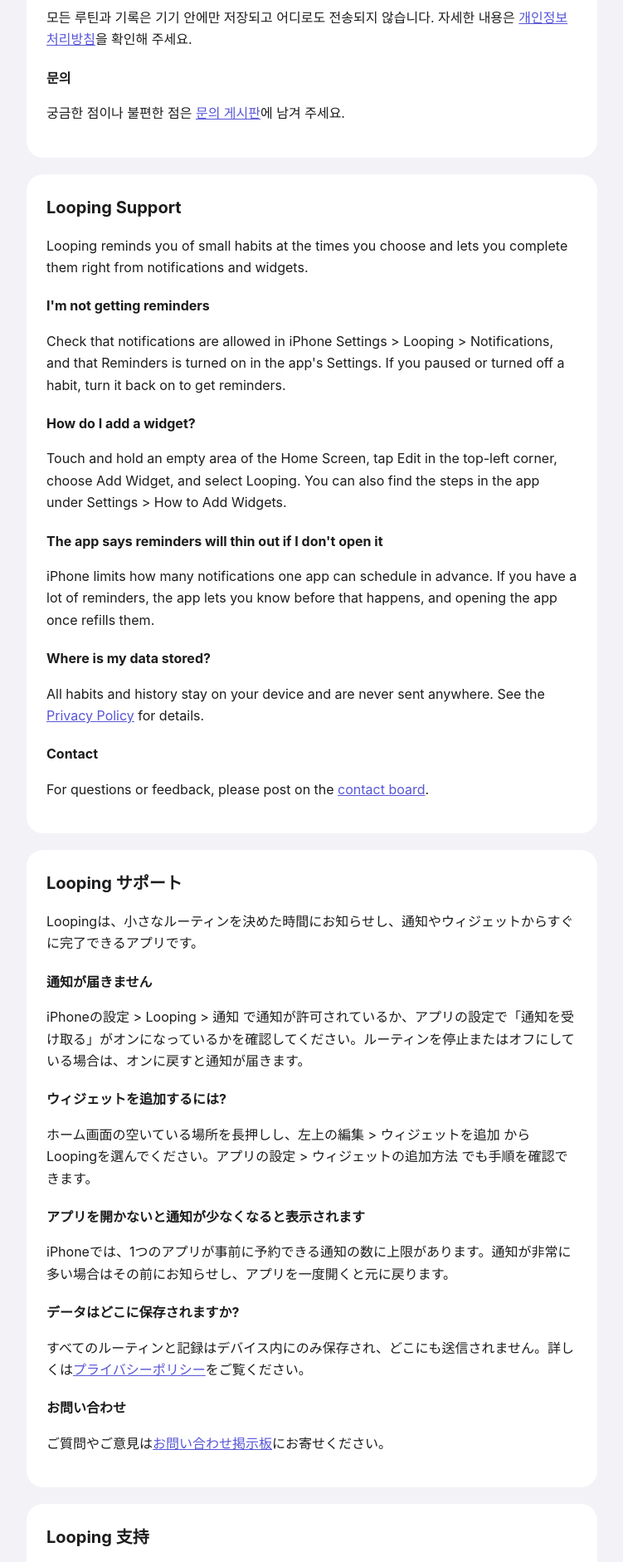
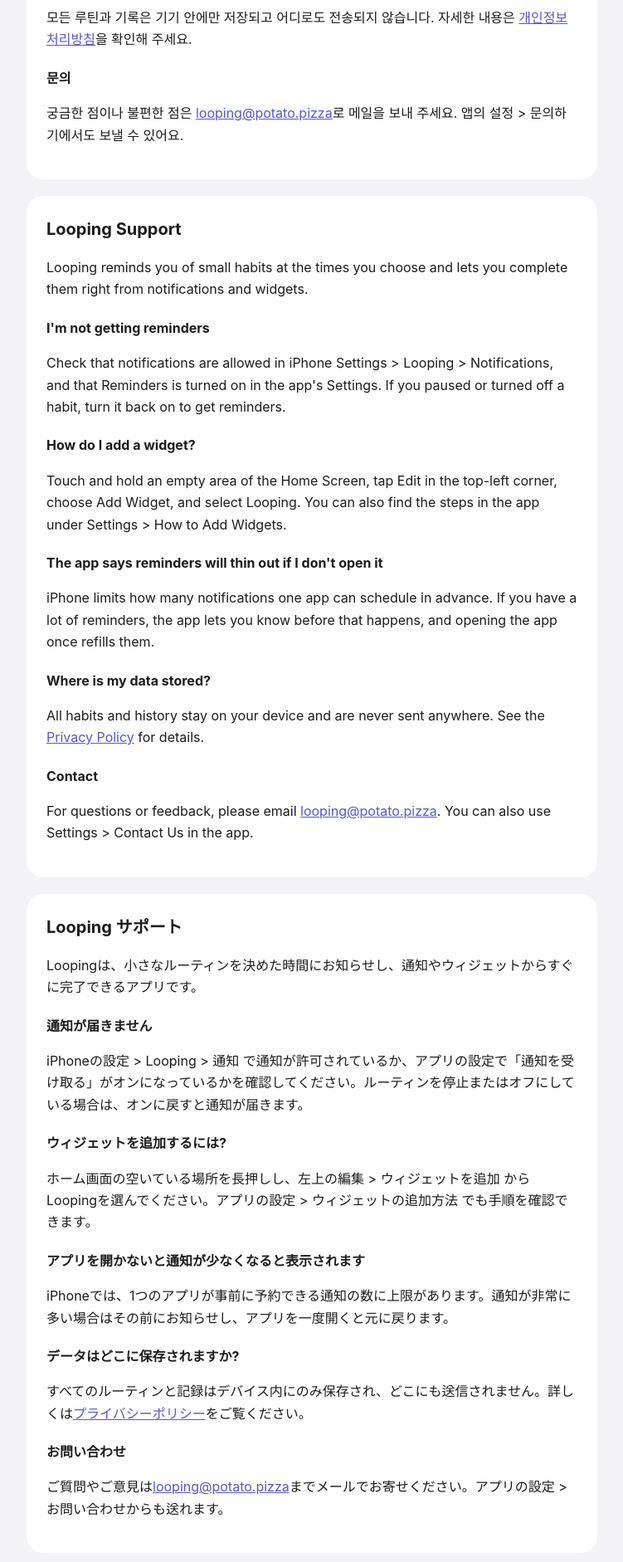
Before and after one commit to woojenoh/app-docs, a plain HTML site: page microroutine/index.html in a window 1280 px wide. Shown: the part 700-2582 px from the top of the page at 83% size, without its empty margins (264-1015 px from the left). Drawn offline with Linux system fonts and the light colour scheme.

Commit message:
Looping: 문의를 이메일로
지원 페이지와 개인정보 처리방침의 문의처를 문의 게시판에서
looping@potato.pizza 이메일로 바꾼다(4개 언어).

Co-Authored-By: Claude Opus 5.5 <noreply@anthropic.com>

```diff
--- a/microroutine/index.html
+++ b/microroutine/index.html
@@ -23,7 +23,7 @@
 <h3>데이터는 어디에 저장되나요?</h3>
 <p>모든 루틴과 기록은 기기 안에만 저장되고 어디로도 전송되지 않습니다. 자세한 내용은 <a href="privacy.html#ko">개인정보 처리방침</a>을 확인해 주세요.</p>
 <h3>문의</h3>
-<p>궁금한 점이나 불편한 점은 <a href="https://github.com/woojenoh/app-docs/issues">문의 게시판</a>에 남겨 주세요.</p>
+<p>궁금한 점이나 불편한 점은 <a href="mailto:looping@potato.pizza">looping@potato.pizza</a>로 메일을 보내 주세요. 앱의 설정 &gt; 문의하기에서도 보낼 수 있어요.</p>
 </section>
 
 <section id="en">
@@ -38,7 +38,7 @@
 <h3>Where is my data stored?</h3>
 <p>All habits and history stay on your device and are never sent anywhere. See the <a href="privacy.html#en">Privacy Policy</a> for details.</p>
 <h3>Contact</h3>
-<p>For questions or feedback, please post on the <a href="https://github.com/woojenoh/app-docs/issues">contact board</a>.</p>
+<p>For questions or feedback, please email <a href="mailto:looping@potato.pizza">looping@potato.pizza</a>. You can also use Settings &gt; Contact Us in the app.</p>
 </section>
 
 <section id="ja">
@@ -53,7 +53,7 @@
 <h3>データはどこに保存されますか?</h3>
 <p>すべてのルーティンと記録はデバイス内にのみ保存され、どこにも送信されません。詳しくは<a href="privacy.html#ja">プライバシーポリシー</a>をご覧ください。</p>
 <h3>お問い合わせ</h3>
-<p>ご質問やご意見は<a href="https://github.com/woojenoh/app-docs/issues">お問い合わせ掲示板</a>にお寄せください。</p>
+<p>ご質問やご意見は<a href="mailto:looping@potato.pizza">looping@potato.pizza</a>までメールでお寄せください。アプリの設定 &gt; お問い合わせからも送れます。</p>
 </section>
 
 <section id="zh">
@@ -68,7 +68,7 @@
 <h3>数据存储在哪里?</h3>
 <p>所有习惯和记录都只保存在你的设备上,不会发送到任何地方。详情请参阅<a href="privacy.html#zh">隐私政策</a>。</p>
 <h3>联系</h3>
-<p>如有问题或建议,请在<a href="https://github.com/woojenoh/app-docs/issues">联系页面</a>留言。</p>
+<p>如有问题或建议,请发送邮件至<a href="mailto:looping@potato.pizza">looping@potato.pizza</a>。也可以在应用的设置 &gt; 联系我们中发送。</p>
 </section>
 </main>
 </body>
```
Also changed, not shown: microroutine/privacy.html (+4 -4 lines).
